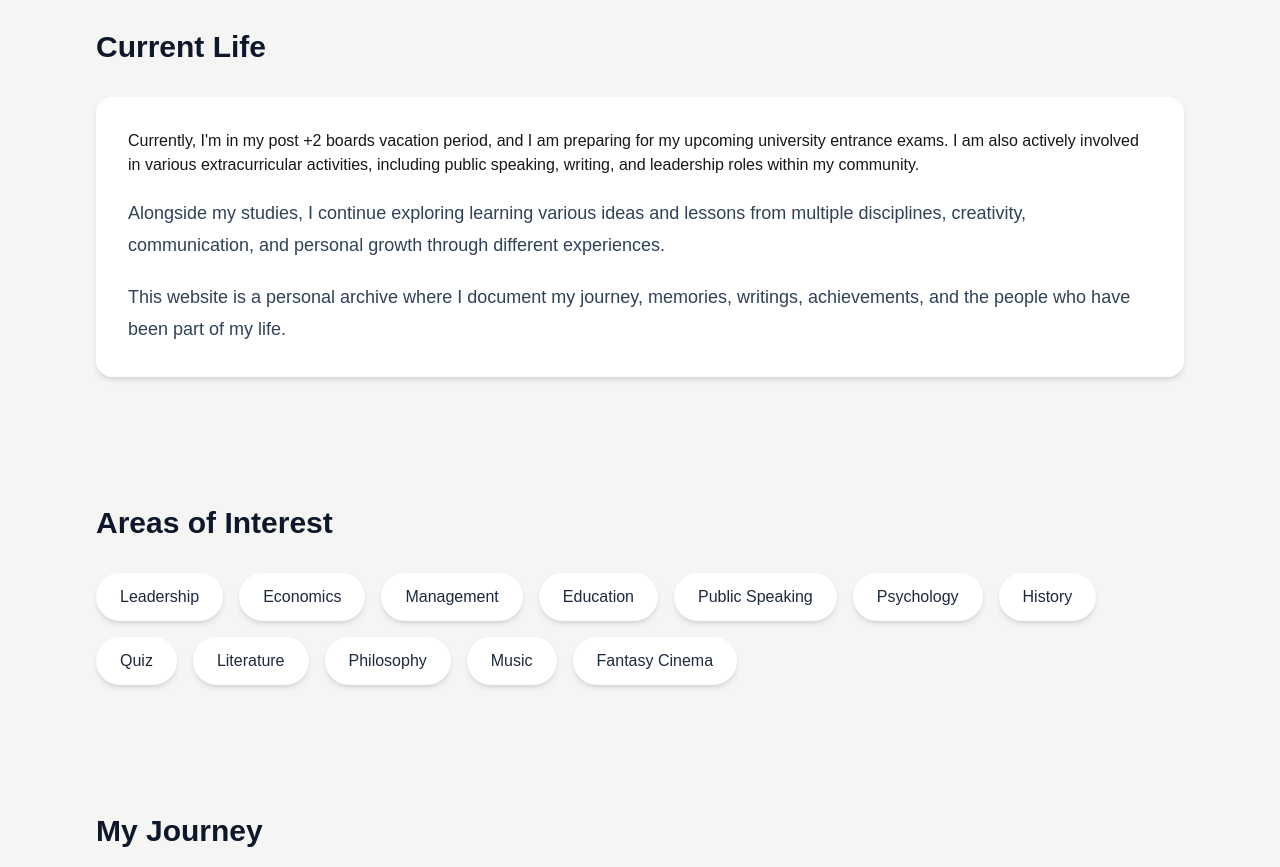
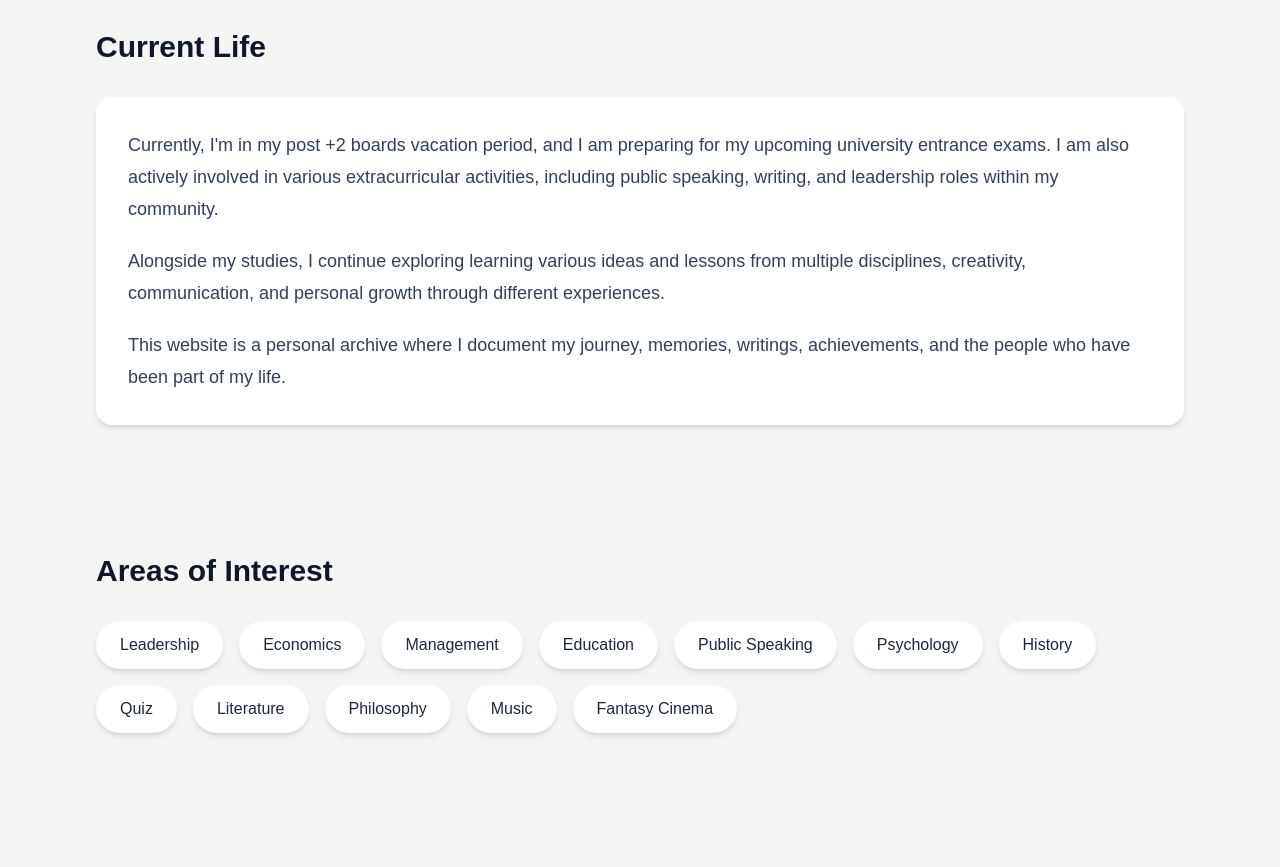
Before and after one commit to prashamghimire/portfolio, a Next.js app: page /about in a window 1280 px wide. Shown: the part 1160-2027 px from the top of the page. Built offline with nearby package versions, Linux system fonts and the light colour scheme.

Commit message:
reupdated current life's 1st para.

```diff
--- a/app/about/page.tsx
+++ b/app/about/page.tsx
@@ -113,9 +113,8 @@ export default function AboutPage() {
   </h2>
 
   <div className="bg-white rounded-2xl shadow-md p-8">
+    <p className="text-lg leading-8 text-slate-700">
 Currently, I'm in my post +2 boards vacation period, and I am preparing for my upcoming university entrance exams. I am also actively involved in various extracurricular activities, including public speaking, writing, and leadership roles within my community.
-    <p className="text-lg leading-8 text-slate-700">
-
     </p>
 
     <p className="mt-5 text-lg leading-8 text-slate-700">
```
